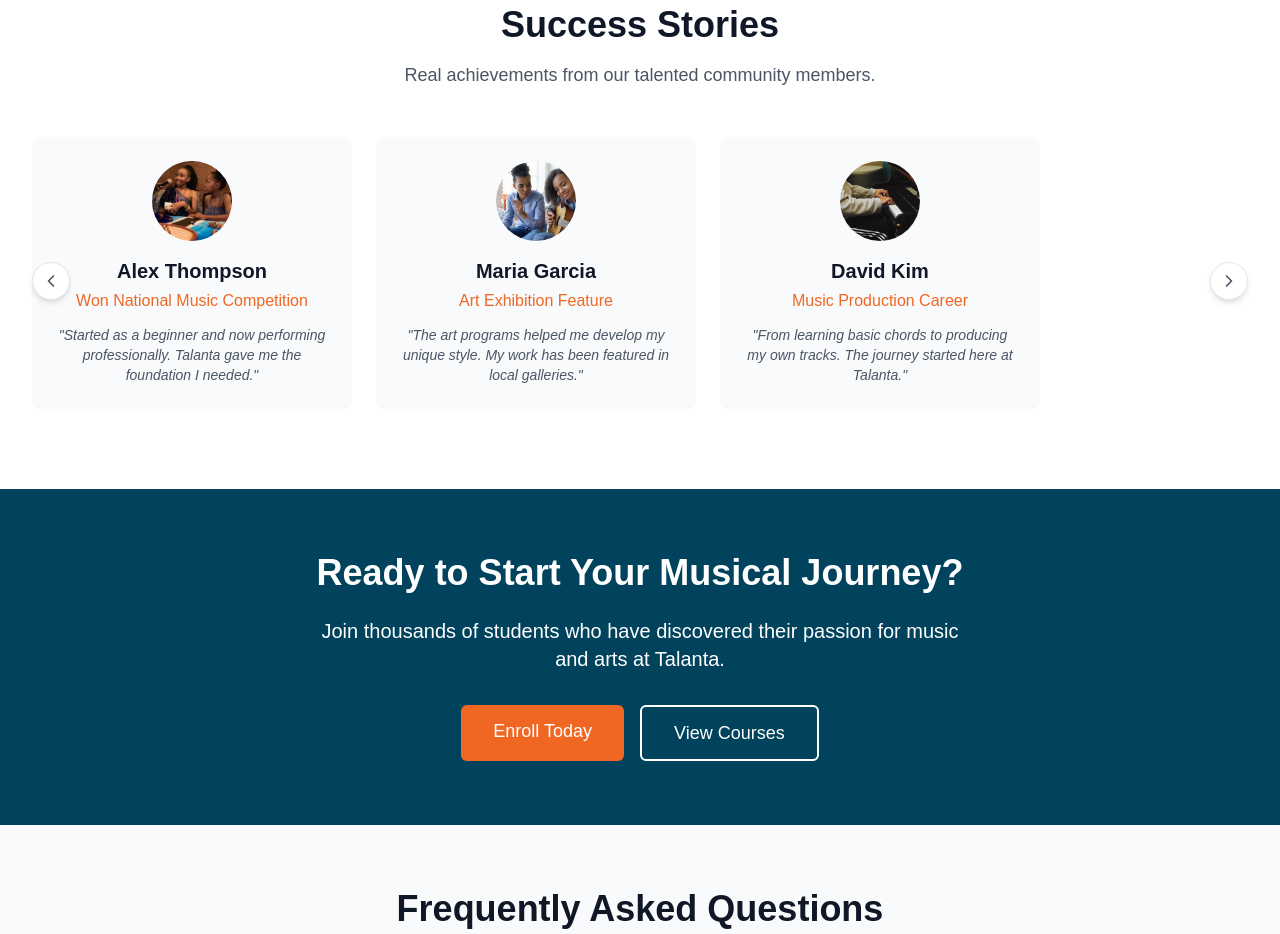
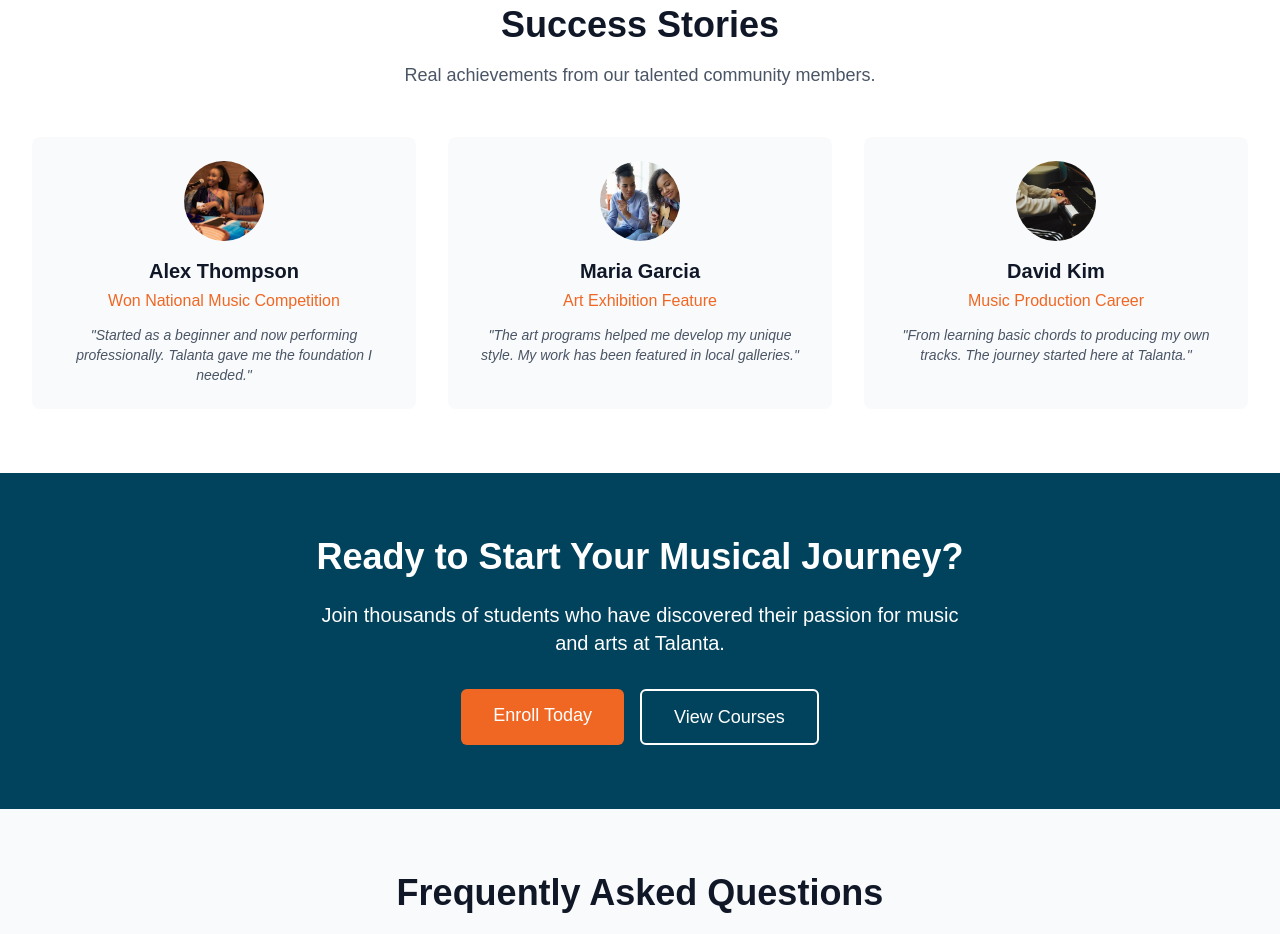
Before and after one commit to sammykirigha/talanta-music, a Next.js app: page / in a window 1280 px wide. Shown: the part 4660-5594 px from the top of the page. Built offline with nearby package versions, Linux system fonts and the light colour scheme.

Commit message:
added some new code

```diff
--- a/src/components/SuccessStoriesSection.tsx
+++ b/src/components/SuccessStoriesSection.tsx
@@ -51,7 +51,29 @@ const SuccessStoriesSection: React.FC = () => {
             Real achievements from our talented community members.
           </p>
         </div>
-        <div className="relative">
+
+        {/* Desktop Grid */}
+        <div className="hidden md:grid grid-cols-1 md:grid-cols-3 gap-8">
+          {stories.map((story, index) => (
+            <div key={index} className="bg-gray-50 rounded-lg p-6 text-center">
+              <div className="relative w-20 h-20 mx-auto mb-4">
+                <Image
+                  src={story.image}
+                  alt={story.name}
+                  fill
+                  className="object-cover rounded-full"
+                  loading="lazy"
+                />
+              </div>
+              <h3 className="text-xl font-semibold text-gray-900 mb-1">{story.name}</h3>
+              <p className="text-[#f06723] font-medium mb-3">{story.achievement}</p>
+              <p className="text-gray-600 text-sm italic">"{story.story}"</p>
+            </div>
+          ))}
+        </div>
+
+        {/* Mobile Carousel */}
+        <div className="md:hidden relative">
           <div
             ref={scrollRef}
             className="flex overflow-x-auto scrollbar-hide gap-6 pb-4"
@@ -70,7 +92,7 @@ const SuccessStoriesSection: React.FC = () => {
                 </div>
                 <h3 className="text-xl font-semibold text-gray-900 mb-1">{story.name}</h3>
                 <p className="text-[#f06723] font-medium mb-3">{story.achievement}</p>
-                <p className="text-gray-600 text-sm italic">&quot;{story.story}&quot;</p>
+                <p className="text-gray-600 text-sm italic">"{story.story}"</p>
               </div>
             ))}
           </div>
```
